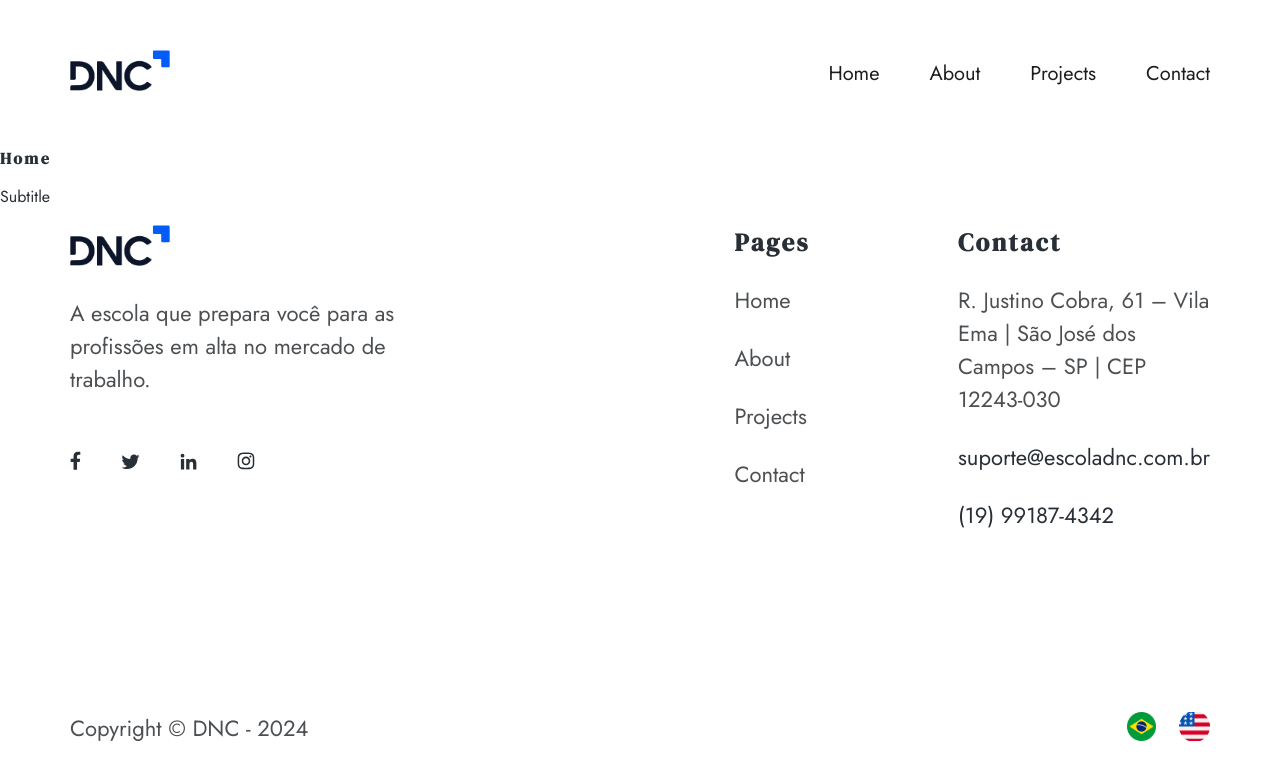
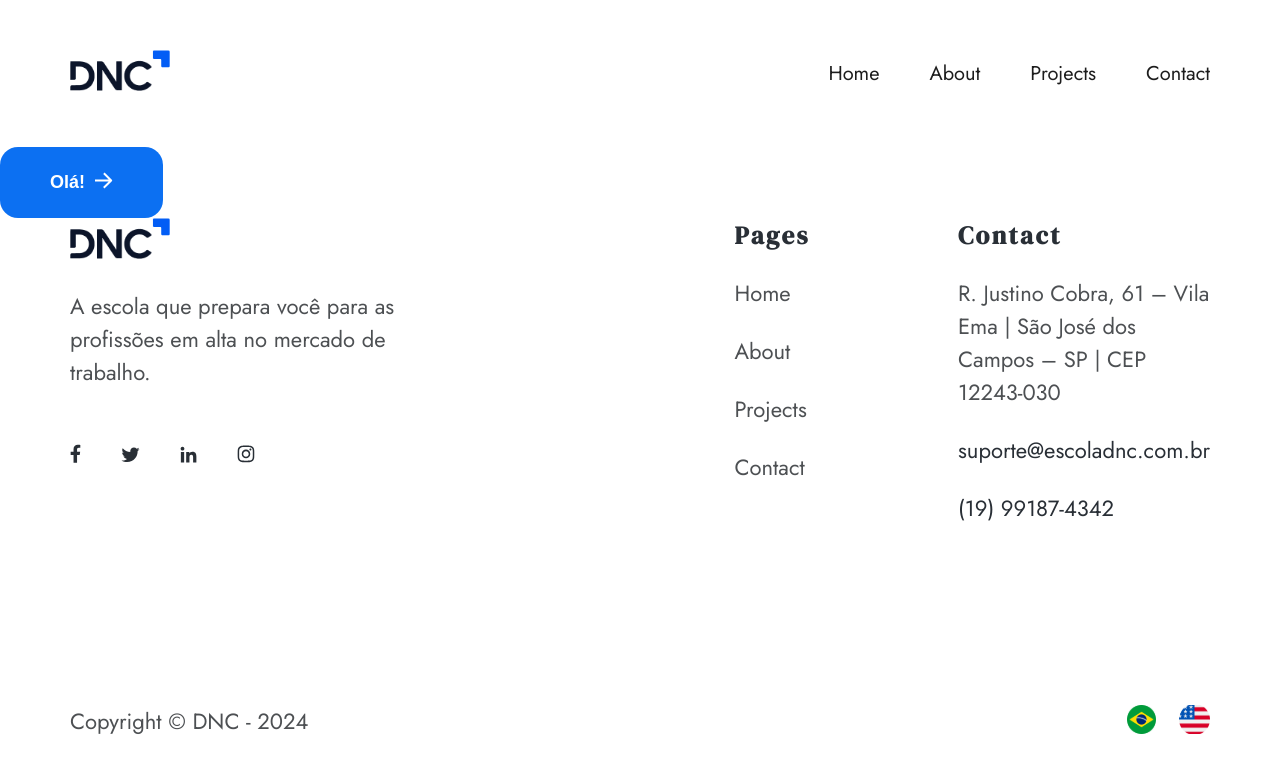
Before and after one commit to odiogorodriigues/dnc-arq-diogo, a React (Vite) app: page / in a window 1280 px wide. Shown: the top 780 px of the page. Built offline with nearby package versions, Linux system fonts and the light colour scheme.

Commit message:
Componentes compartilhados - Botão

```diff
--- /dev/null
+++ b/src/components/Button/Button.css
@@ -0,0 +1,50 @@
+.button {
+  border-radius: 18px;
+  border: none;
+  column-gap: 10px;
+  cursor: pointer;
+  display: flex;
+  font-size: 18px;
+  font-weight: 600;
+  padding: 25px 50px;
+  transition: background-color 0.3s ease;
+}
+
+/* PRIMARY */
+.button.primary {
+  background-color: #0C70F2;
+  color: white;
+}
+
+.button.primary:hover {
+  background-color: #0056b3;
+}
+
+/* SECONDARY */
+.button.secondary {
+  background-color: #1D1D1D;
+  color: white;
+}
+
+.button.secondary:hover {
+  background-color: #4D5053;
+}
+
+/* OUTLINE */
+.button.outline {
+  background-color: white;
+  border: 2px solid #0C70F2;
+  color: #0C70F2;
+}
+
+.button.outline:hover {
+  background-color: #0C70F2;
+  color: white;
+}
+
+/* DISABLED */
+.button:disabled, .button.disabled>:hover {
+  background-color: #ccc;
+  color: 666;
+  pointer-events: none;
+}
--- /dev/null
+++ b/src/components/Button/Button.jsx
@@ -0,0 +1,13 @@
+// ASSETS
+import './Button.css';
+import WhiteArrow from '../../assets/white-arrow.svg';
+
+function Button({ arrow, buttonStyle, loading, children, ...props }) {
+    return (
+        <button className={`button ${buttonStyle}`} {...props}>
+            {children} {arrow && <img src={WhiteArrow} alt='Arrow' />}
+        </button>
+    );
+}
+
+export default Button;
--- a/src/pages/Home.jsx
+++ b/src/pages/Home.jsx
@@ -1,3 +1,4 @@
+import Button from "../components/Button/Button"
 import Header from "../components/Header/Header"
 import Footer from "../components/Footer/Footer"
 
@@ -5,8 +6,7 @@
   return (
     <>
       <Header />
-      <h1>Home</h1>
-      <p>Subtitle</p>
+      <Button buttonStyle="primary"arrow>Olá!</Button>
       <Footer />
     </>
   )
```
Also changed, not shown: src/assets/white-arrow.svg (added).
